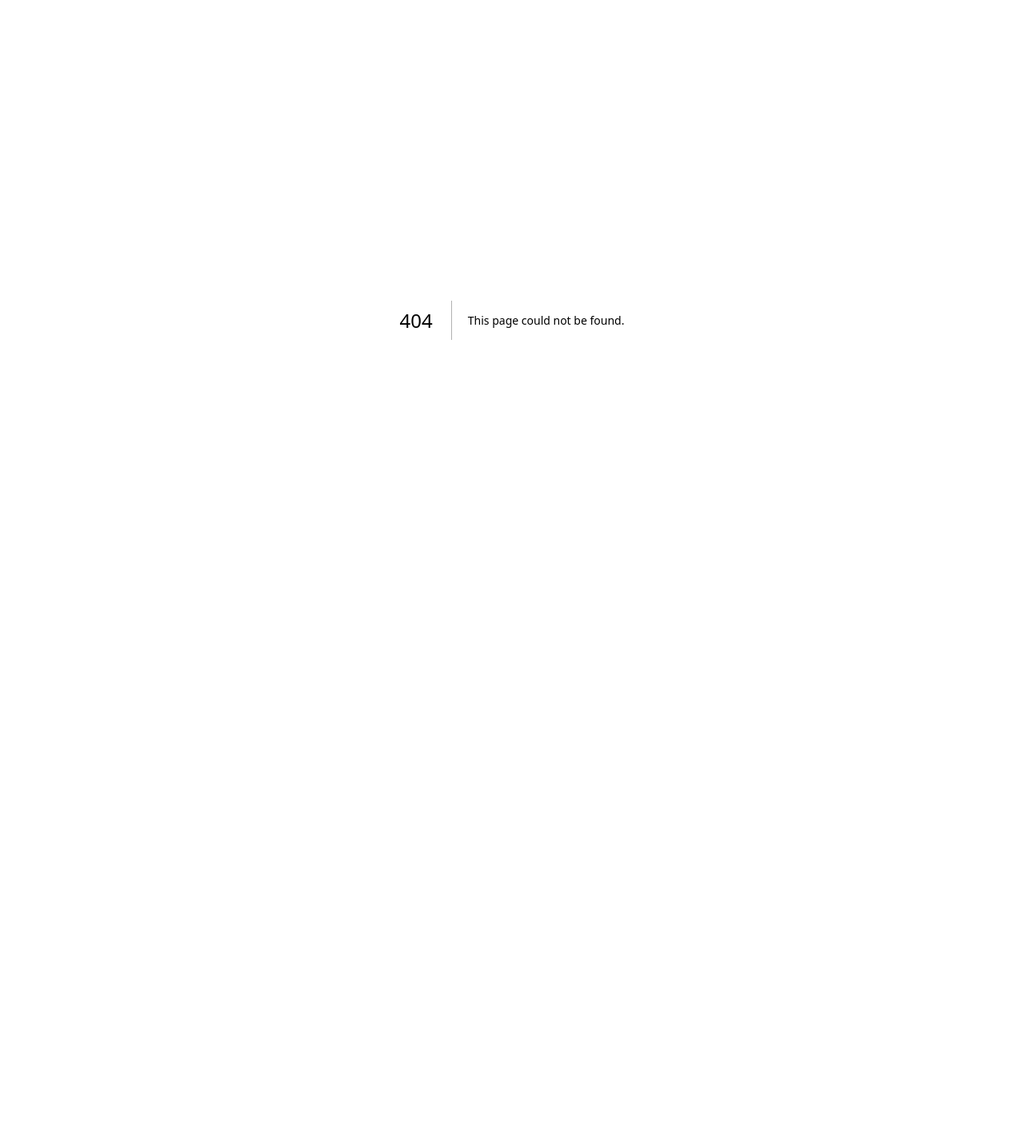
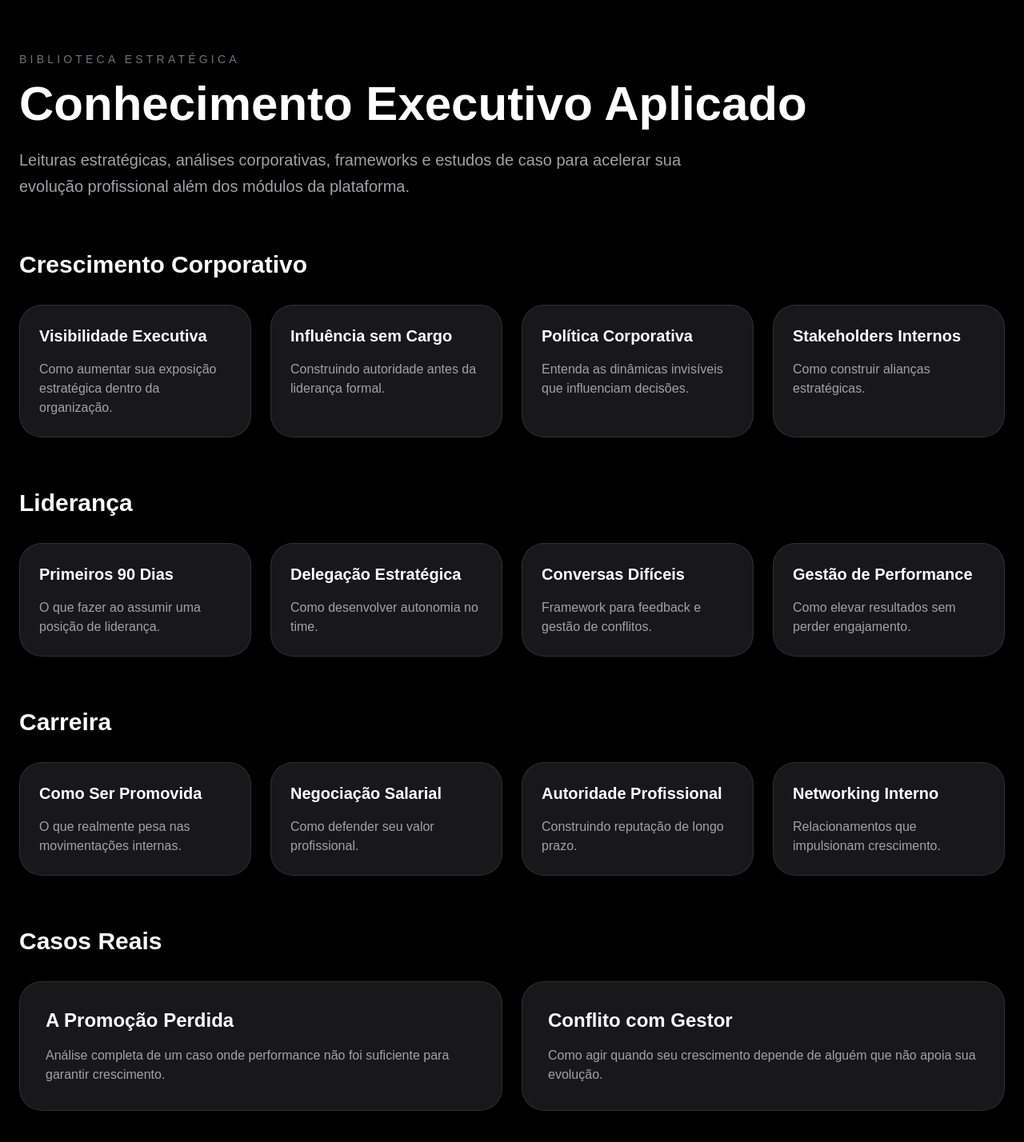
Before and after one commit to camymagini-sudo/da-base-ao-topo, a Next.js app: page /dashboard/library in a window 1280 px wide. Before the commit this address had no page. Shown: the top 1428 px of the page at 80% size. Before the commit the page ends 800 px from the top, so only its background shows below. Built offline with nearby package versions, Linux system fonts and the light colour scheme.

Commit message:
Create page.js

```diff
--- /dev/null
+++ b/app/dashboard/library/page.js
@@ -0,0 +1,226 @@
+"use client";
+
+export default function LibraryPage() {
+  return (
+    <main className="min-h-screen bg-black text-white">
+
+      <section className="max-w-7xl mx-auto px-6 py-16">
+
+        {/* HERO */}
+        <div className="mb-16">
+
+          <p className="uppercase tracking-[0.3em] text-zinc-500 text-sm mb-4">
+            Biblioteca Estratégica
+          </p>
+
+          <h1 className="text-5xl md:text-6xl font-bold mb-6">
+            Conhecimento Executivo Aplicado
+          </h1>
+
+          <p className="text-zinc-400 text-xl leading-relaxed max-w-4xl">
+            Leituras estratégicas, análises corporativas, frameworks e estudos
+            de caso para acelerar sua evolução profissional além dos módulos da
+            plataforma.
+          </p>
+
+        </div>
+
+        {/* CRESCIMENTO CORPORATIVO */}
+        <div className="mb-16">
+
+          <h2 className="text-3xl font-bold mb-8">
+            Crescimento Corporativo
+          </h2>
+
+          <div className="grid md:grid-cols-2 xl:grid-cols-4 gap-6">
+
+            <div className="bg-zinc-900 border border-white/10 rounded-[28px] p-6">
+              <h3 className="font-bold text-xl mb-4">
+                Visibilidade Executiva
+              </h3>
+
+              <p className="text-zinc-400">
+                Como aumentar sua exposição estratégica dentro da organização.
+              </p>
+            </div>
+
+            <div className="bg-zinc-900 border border-white/10 rounded-[28px] p-6">
+              <h3 className="font-bold text-xl mb-4">
+                Influência sem Cargo
+              </h3>
+
+              <p className="text-zinc-400">
+                Construindo autoridade antes da liderança formal.
+              </p>
+            </div>
+
+            <div className="bg-zinc-900 border border-white/10 rounded-[28px] p-6">
+              <h3 className="font-bold text-xl mb-4">
+                Política Corporativa
+              </h3>
+
+              <p className="text-zinc-400">
+                Entenda as dinâmicas invisíveis que influenciam decisões.
+              </p>
+            </div>
+
+            <div className="bg-zinc-900 border border-white/10 rounded-[28px] p-6">
+              <h3 className="font-bold text-xl mb-4">
+                Stakeholders Internos
+              </h3>
+
+              <p className="text-zinc-400">
+                Como construir alianças estratégicas.
+              </p>
+            </div>
+
+          </div>
+
+        </div>
+
+        {/* LIDERANÇA */}
+        <div className="mb-16">
+
+          <h2 className="text-3xl font-bold mb-8">
+            Liderança
+          </h2>
+
+          <div className="grid md:grid-cols-2 xl:grid-cols-4 gap-6">
+
+            <div className="bg-zinc-900 border border-white/10 rounded-[28px] p-6">
+              <h3 className="font-bold text-xl mb-4">
+                Primeiros 90 Dias
+              </h3>
+
+              <p className="text-zinc-400">
+                O que fazer ao assumir uma posição de liderança.
+              </p>
+            </div>
+
+            <div className="bg-zinc-900 border border-white/10 rounded-[28px] p-6">
+              <h3 className="font-bold text-xl mb-4">
+                Delegação Estratégica
+              </h3>
+
+              <p className="text-zinc-400">
+                Como desenvolver autonomia no time.
+              </p>
+            </div>
+
+            <div className="bg-zinc-900 border border-white/10 rounded-[28px] p-6">
+              <h3 className="font-bold text-xl mb-4">
+                Conversas Difíceis
+              </h3>
+
+              <p className="text-zinc-400">
+                Framework para feedback e gestão de conflitos.
+              </p>
+            </div>
+
+            <div className="bg-zinc-900 border border-white/10 rounded-[28px] p-6">
+              <h3 className="font-bold text-xl mb-4">
+                Gestão de Performance
+              </h3>
+
+              <p className="text-zinc-400">
+                Como elevar resultados sem perder engajamento.
+              </p>
+            </div>
+
+          </div>
+
+        </div>
+
+        {/* CARREIRA */}
+        <div className="mb-16">
+
+          <h2 className="text-3xl font-bold mb-8">
+            Carreira
+          </h2>
+
+          <div className="grid md:grid-cols-2 xl:grid-cols-4 gap-6">
+
+            <div className="bg-zinc-900 border border-white/10 rounded-[28px] p-6">
+              <h3 className="font-bold text-xl mb-4">
+                Como Ser Promovida
+              </h3>
+
+              <p className="text-zinc-400">
+                O que realmente pesa nas movimentações internas.
+              </p>
+            </div>
+
+            <div className="bg-zinc-900 border border-white/10 rounded-[28px] p-6">
+              <h3 className="font-bold text-xl mb-4">
+                Negociação Salarial
+              </h3>
+
+              <p className="text-zinc-400">
+                Como defender seu valor profissional.
+              </p>
+            </div>
+
+            <div className="bg-zinc-900 border border-white/10 rounded-[28px] p-6">
+              <h3 className="font-bold text-xl mb-4">
+                Autoridade Profissional
+              </h3>
+
+              <p className="text-zinc-400">
+                Construindo reputação de longo prazo.
+              </p>
+            </div>
+
+            <div className="bg-zinc-900 border border-white/10 rounded-[28px] p-6">
+              <h3 className="font-bold text-xl mb-4">
+                Networking Interno
+              </h3>
+
+              <p className="text-zinc-400">
+                Relacionamentos que impulsionam crescimento.
+              </p>
+            </div>
+
+          </div>
+
+        </div>
+
+        {/* CASOS REAIS */}
+        <div>
+
+          <h2 className="text-3xl font-bold mb-8">
+            Casos Reais
+          </h2>
+
+          <div className="grid md:grid-cols-2 gap-6">
+
+            <div className="bg-zinc-900 border border-white/10 rounded-[28px] p-8">
+              <h3 className="text-2xl font-bold mb-4">
+                A Promoção Perdida
+              </h3>
+
+              <p className="text-zinc-400">
+                Análise completa de um caso onde performance não foi suficiente
+                para garantir crescimento.
+              </p>
+            </div>
+
+            <div className="bg-zinc-900 border border-white/10 rounded-[28px] p-8">
+              <h3 className="text-2xl font-bold mb-4">
+                Conflito com Gestor
+              </h3>
+
+              <p className="text-zinc-400">
+                Como agir quando seu crescimento depende de alguém que não apoia
+                sua evolução.
+              </p>
+            </div>
+
+          </div>
+
+        </div>
+
+      </section>
+
+    </main>
+  );
+}
```
